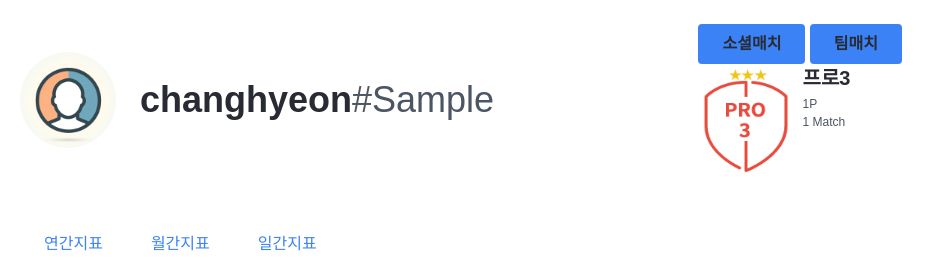
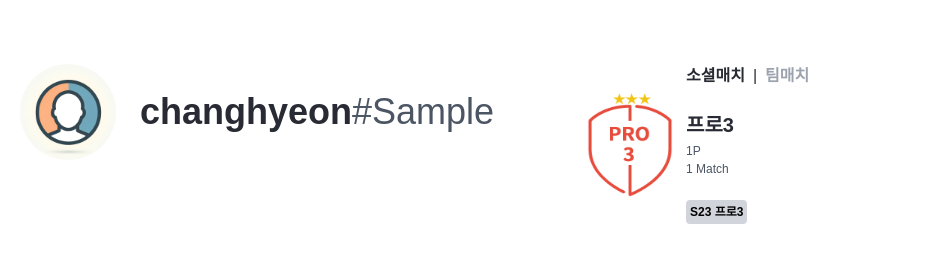
Before and after one commit to chlcken2/PlabTierChecker, a Django app: page /player/1/ in a window 1280 px wide. Shown: the part 56-320 px from the top of the page, without its empty margins (179-1112 px from the left). Run offline with Django 5.2, Linux system fonts and the light colour scheme; data comes from the database, SQL or seed files in the repository; tables that the repository leaves empty hold one stand-in row (values such as "Sample post"); some libraries are stand-ins or nearby versions; some web fonts are replaced.

Commit message:
Feature: 레이아웃 구성

```diff
--- a/plabtiercheck_app/templates/player_detail.html
+++ b/plabtiercheck_app/templates/player_detail.html
@@ -1,9 +1,9 @@
 {% extends 'base.html' %}
 {% load static %}
 {% block content %}
-<div class="container mx-auto bg-white">
+<div class="container mx-auto bg-white pt-10">
     <!--상단-->
-    <div class="flex justify-between items-center p-4 ">
+    <div class="flex justify-between items-start p-4">
         <div class="flex items-center">
             {% if profile_image %}
             <img src="{{ profile_image}}" alt="플레이어 이미지" class="h-24 w-24 rounded-full mr-4">
@@ -19,22 +19,36 @@
                 {% endif %}
             </div>
         </div>
-        <div>
-            <button id="socialMatchBtn" class="bg-blue-500 hover:bg-blue-700  font-bold py-2 px-4 rounded">소셜매치</button>
-            <button id="teamMatchBtn" class="bg-blue-500 hover:bg-blue-700  font-bold py-2 px-4 rounded">팀매치</button>
-            <!-- 섹션 -->
-            <div id="socialMatchSection" class="flex">
-                <img src="{% static 'images/'|add:player_tier_en|add:'.png' %}" alt="티어 이미지" class="h-28 w-24 mr-2">
-                <div class="">
-                    <p class="text-xl font-bold mb-1">{{player_tier_ko}} </p>
-                    <p class="text-gray-600 text-xs mb-0.5">{{player_info.point}}P</p>
-                    <p class="text-gray-600 text-xs">{{player_info.game_participation_count}} Match</p>
+        <div class="w-80">
+            <div class="flex flex-row">
+                <div class="w-24 mr-2"></div>
+                <button id="socialMatchBtn" class="focus:outline-none font-bold pr-2 rounded">소셜매치</button>
+                <p>|</p>
+                <button id="teamMatchBtn" class="focus:outline-none text-gray-400 font-bold pl-2 rounded">팀매치</button>
+            </div>
+            <div class="flex flex-row">
+                <img id ="socialMatchTier" src="{% static 'images/'|add:player_tier_en|add:'.png' %}" alt="티어 이미지" class="h-28 w-24 mr-2">
+                <div id="socialMatchSection" class="flex flex-row justify-center">
+                    <div class="flex flex-col justify-center items-start">
+                        <p class="text-xl font-bold mb-1">{{player_tier_ko}} </p>
+                        <p class="text-gray-600 text-xs mb-0.5">{{player_info.point}}P</p>
+                        <p class="text-gray-600 text-xs">{{player_info.game_participation_count}} Match</p>
+                    </div>
                 </div>
-
-
             </div>
-            <div id="teamMatchSection" style="display:none;">
-                <p>팀매치 섹션 내용</p>
+            <div class="flex flex-row">
+                <img id="teamMatchTier" src="{% static 'images/rookie1.png' %}" alt="티어 이미지" class="h-28 w-24 mr-2" style="display: none;">
+                <div id="teamMatchSection" class="flex flex-row justify-center" style="display: none;">
+                    <div class="flex flex-col justify-center items-start">
+                        <p class="text-xl font-bold mb-1">루키 </p>
+                        <p class="text-gray-600 text-xs mb-0.5">0 P</p>
+                        <p class="text-gray-600 text-xs">0 Match</p>
+                    </div>
+                </div>
+            </div>
+            <div class="flex flex-row">
+                <div class="w-24 mr-2"></div>
+                <p class="text-black font-bold text-xs bg-gray-300 inline-block rounded p-1">S23 {{player_tier_ko}}</p>
             </div>
         </div>
     </div>
@@ -74,14 +88,40 @@
     </div>
 </div>
 
-{% endblock %}
+
 <script src="https://code.jquery.com/jquery-3.6.0.min.js"></script>
-
-
 <script>
-    $("#teamMatchBtn").click(function() {
-        console.log("teamMatchBtn clicked");
+$(document).ready(function() {
+    // 소셜 매치 버튼 클릭 시
+    $("#socialMatchBtn").click(function() {
+        // 소셜 매치 섹션
+        $("#socialMatchSection").css("display", "");
+        $("#socialMatchTier").css("display", "");
+        $("#socialMatchBtn").removeClass("text-gray-400");
+        $("#socialMatchBtn").addClass("text-black");
+        // 팀 매치 섹션
+        $("#teamMatchSection").css("display", "none");
+        $("#teamMatchTier").css("display", "none");
+        $("#teamMatchBtn").removeClass("text-black");
+        $("#teamMatchBtn").addClass("text-gray-400");
     });
 
+    // 팀 매치 버튼 클릭 시
+    $("#teamMatchBtn").click(function() {
+        console.log("팀 매치 버튼 클릭");
+        // 팀 매치 섹션을 보이게 하고
+        $("#teamMatchSection").css("display", "");
+        $("#teamMatchTier").css("display", "");
+        $("#teamMatchBtn").removeClass("text-gray-400");
+        $("#teamMatchBtn").addClass("text-black");
+        // 소셜 매치 섹션을 숨김
+        $("#socialMatchSection").css("display", "none");
+        $("#socialMatchTier").css("display", "none");
+        $("#socialMatchBtn").removeClass("text-black");
+        $("#socialMatchBtn").addClass("text-gray-400");
+
+    });
+});
 
 </script>
+{% endblock %}
```
